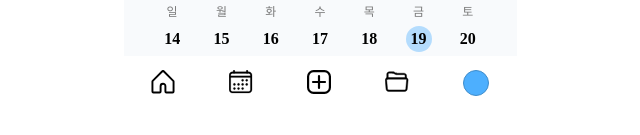
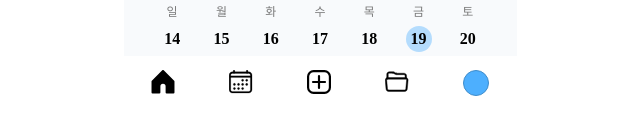
Before and after one commit to LIKELION13-TEAM-MATE/FE, a React (Create React App) app in the folder teammate/: page /main in a window 1280 px wide. Shown: the part 663-798 px from the top of the page, without its empty margins (320-960 px from the left). Built offline with nearby package versions, Linux system fonts and the light colour scheme; no server answers.

Commit message:
Update navigation path for home icon in TapBarComponent

```diff
--- a/teammate/src/components/layouts/TapBarComponent.tsx
+++ b/teammate/src/components/layouts/TapBarComponent.tsx
@@ -18,8 +18,8 @@ function TapBarComponent() {
   return (
     <Container>
       <Icon
-        src={currentPath === "/" ? homeIconColor : homeIcon}
-        onClick={() => navigate("/")}
+        src={currentPath === "/main" ? homeIconColor : homeIcon}
+        onClick={() => navigate("/main")}
       />
       <Icon
         src={
```
